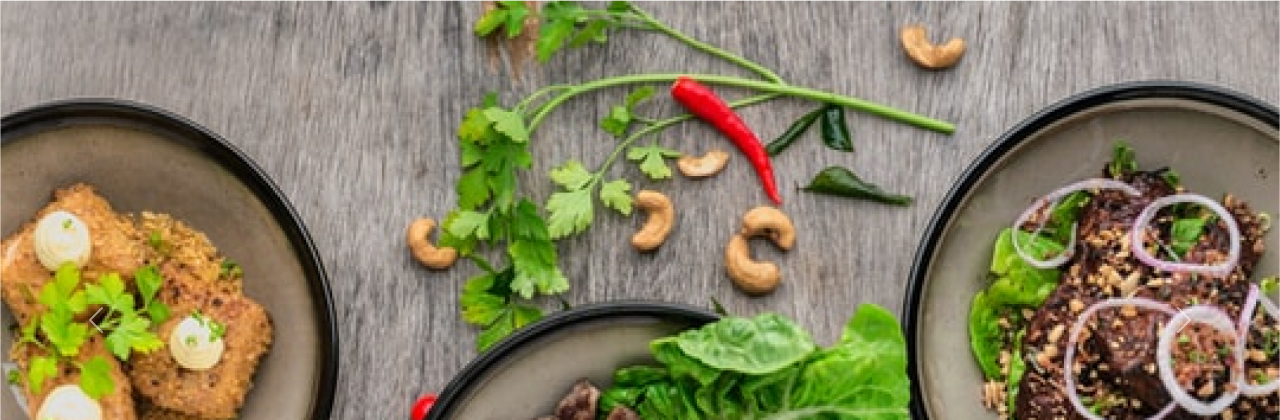
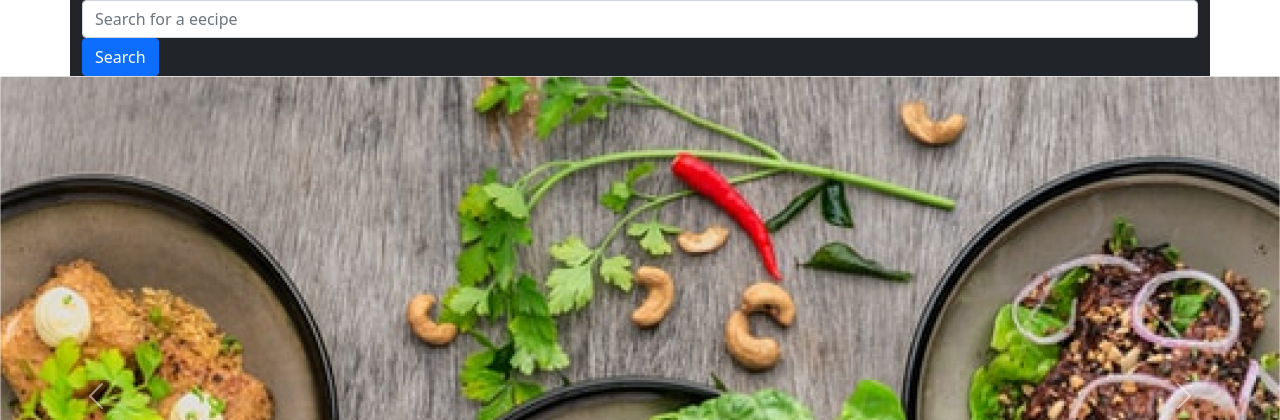
Before and after one commit to MishaelRatemo/mykitchen, a Flask app: page / in a window 1280 px wide. Shown: the part 133-553 px from the top of the page. Run offline with Flask 2, Linux system fonts and the light colour scheme; data that the repository does not hold is empty; some libraries are stand-ins or nearby versions.

Commit message:
implemented search recipe

```diff
--- a/app/main/views.py
+++ b/app/main/views.py
@@ -1,3 +1,4 @@
+from re import search
 from flask import render_template,request,redirect,url_for,abort
 from . import root
 from ..models import User,Recipe,Recipe_comment
@@ -26,4 +27,35 @@ def index():
   data= requests.get(url).json()['results']
   print(data)
 
-  return render_template('index.html', recipes =data)
+  search_recipe = request.args.get('recipe_query')
+  if search_recipe:
+        return redirect(url_for('.search', recipe_name=search_recipe ))
+  else:
+
+    return render_template('index.html', recipes =data)
+
+@root.route('/search/<recipe_name>')
+def search(recipe_name):
+    ''' View function to display the search results '''
+
+    search_url = 'https://api.spoonacular.com/recipes/complexSearch?query=berries&number=50&apiKey=d7de66eae26449be8fcc6320812e027d'
+    s_data = requests.get(search_url).json()['results']
+    print(s_data)
+
+
+    # recipe_name_list = recipe_name.split()
+    # recipe_name_format = "+".join(recipe_name_list)
+    # searched_recipes = s_data
+    title = f'search results for {recipe_name}'
+    return render_template('search.html',recipes = s_data, title=title)
+
+
+
+# @root.route('/recipe/<int:id>')
+# def recipe(id):
+
+#     recipe = get_movie(id)
+#     title = f'{recipe.title}'
+
+
+#     return render_template('movie.html',title = title,movie = movie, reviews=reviews)
--- a/app/templates/index.html
+++ b/app/templates/index.html
@@ -6,6 +6,14 @@
 {% endblock%}
 
 {% block content  %}
+
+<div class="container bg-dark">
+    <form>
+        <input type="text" name="recipe_query" placeholder="Search for a eecipe" class="form-control">
+        <input type="submit"  value="Search" class="btn btn-primary">
+    </form>
+
+</div>
 
     <div id="carouselExampleCaptions" class="carousel slide h-50" data-bs-ride="carousel">
         <div class="carousel-indicators">
--- a/app/templates/macros.html
+++ b/app/templates/macros.html
@@ -1,9 +1,9 @@
-{% macro displayRecipes(list) %}
+{% macro displayRecipes(recipes) %}
     {% for recipe in recipes %}
     <div class="col-xs-12 col-sm-4 col-md-2 col-lg-2 movie-card">
         <img src="{{ recipe.image }}" alt="{{ movie.title }} poster" class="img-responsive">
         <li class="text-center">
-            <a href="/movie/{{recipe.id}}" style="font-size: 1.8em;">
+            <a href="/recipe/{{recipe.id}}" style="font-size: 1.8em;">
                 {{ recipe.title|truncate(40)}}</a>
         </li>
     </div>
```
Also changed, not shown: app/templates/search.html (added, +19 -0 lines), app/templates/search_results.html (deleted, +0 -18 lines), app/templates/recipe.html (added).
